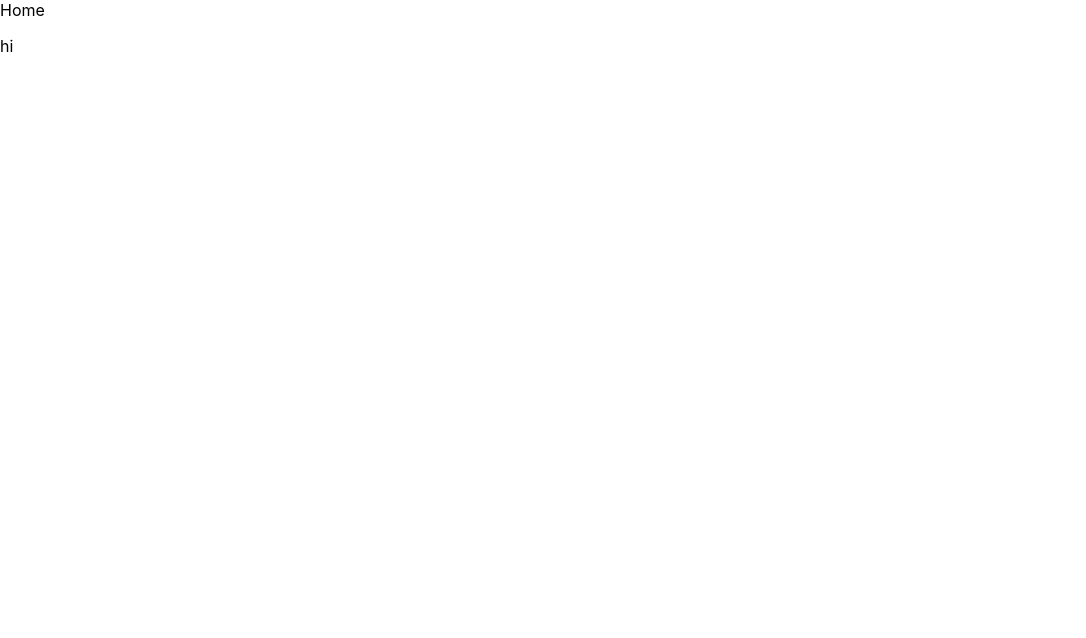
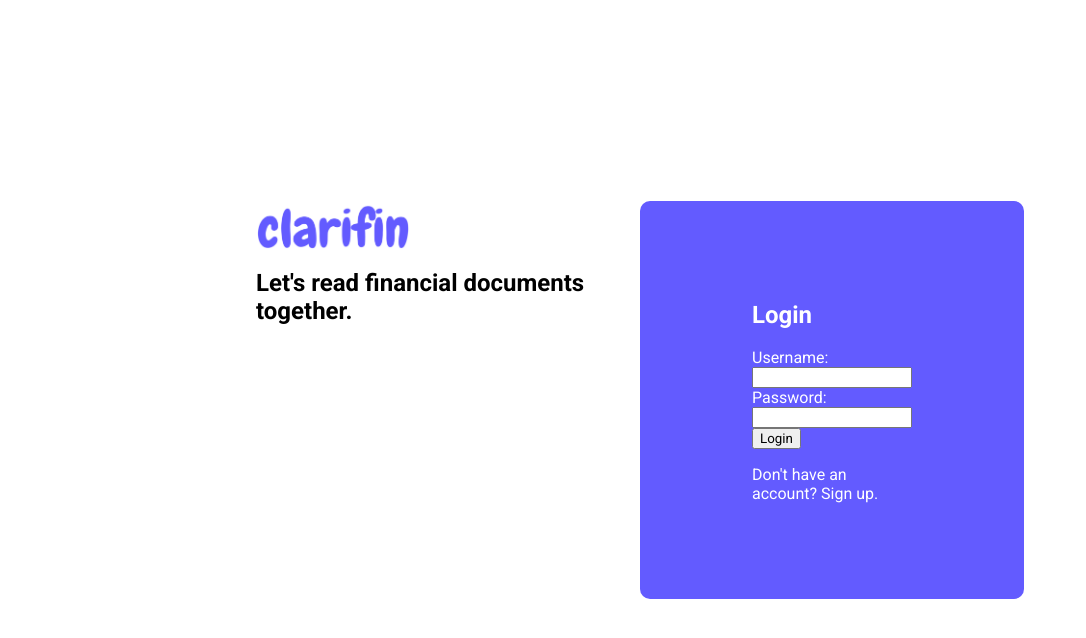
Before and after one commit to aarnavgautam/clarifin-ai, a React (Create React App) app in the folder my-app/: page / in a window 1280 px wide. Shown: the top 638 px of the page, without its empty margins (0-1086 px from the left). Built offline with nearby package versions, Linux system fonts and the light colour scheme.

Commit message:
add: home pg

```diff
--- a/my-app/public/index.html
+++ b/my-app/public/index.html
@@ -1,6 +1,11 @@
 <!DOCTYPE html>
 <html lang="en">
   <head>
+    <!-- add fonts -->
+    <link rel="preconnect" href="https://fonts.googleapis.com">
+    <link rel="preconnect" href="https://fonts.gstatic.com" crossorigin>
+    <link href="https://fonts.googleapis.com/css2?family=Roboto:ital,wght@0,100;0,300;0,400;0,500;0,700;0,900;1,100;1,300;1,400;1,500;1,700;1,900&display=swap" rel="stylesheet">
+
     <meta charset="utf-8" />
     <link rel="icon" href="%PUBLIC_URL%/favicon.ico" />
     <meta name="viewport" content="width=device-width, initial-scale=1" />
@@ -24,7 +29,7 @@
       work correctly both with client-side routing and a non-root public URL.
       Learn how to configure a non-root public URL by running `npm run build`.
     -->
-    <title>React App</title>
+    <title>Clarifin</title>
   </head>
   <body>
     <noscript>You need to enable JavaScript to run this app.</noscript>
--- a/my-app/src/App.css
+++ b/my-app/src/App.css
@@ -1,38 +1,8 @@
-.App {
-  text-align: center;
+* {
+  font-family: Roboto;
 }
 
-.App-logo {
-  height: 40vmin;
-  pointer-events: none;
+html, body {
+  height: 100%;
+  margin: 0;
 }
-
-@media (prefers-reduced-motion: no-preference) {
-  .App-logo {
-    animation: App-logo-spin infinite 20s linear;
-  }
-}
-
-.App-header {
-  background-color: #282c34;
-  min-height: 100vh;
-  display: flex;
-  flex-direction: column;
-  align-items: center;
-  justify-content: center;
-  font-size: calc(10px + 2vmin);
-  color: white;
-}
-
-.App-link {
-  color: #61dafb;
-}
-
-@keyframes App-logo-spin {
-  from {
-    transform: rotate(0deg);
-  }
-  to {
-    transform: rotate(360deg);
-  }
-}
--- a/my-app/src/pages/home/Home.css
+++ b/my-app/src/pages/home/Home.css
@@ -0,0 +1,33 @@
+
+.home_container {
+    display: flex;
+    justify-content: center;
+    align-items: center;
+    height: 100vh;
+}
+
+.home_content{
+    display: flex;
+    flex-direction: row;
+    margin: 20%;
+
+
+}
+
+.home_logo {
+    width: 40%;
+}
+
+.home_title {
+    display: flex;
+    flex-direction: column;
+}
+
+.home_login {
+    background-color: #635BFF;
+    padding: 5em;
+    border-radius: 10px;
+    padding-right: 7em;
+    padding-left: 7em;
+    color: white;
+}
--- a/my-app/src/pages/home/Home.tsx
+++ b/my-app/src/pages/home/Home.tsx
@@ -1,12 +1,43 @@
 import React from 'react'
+import './Home.css';
+
+import purpleLogo from '../../assets/purple_logo.png';
 
 const Home = () => {
   return (
-    <div>
-      Home
+    <section className = "home_container animated_background">
+      <div className = "home_content">
+        <div className = "home_title">
+        <img src = {purpleLogo} className = "home_logo"/>
+          <h2>Let's read financial documents together.</h2>
+        </div>
 
-    <p>hi</p>
-    </div>
+        <div className="home_login">
+            <h2>Login</h2>
+            <form>
+                <div>
+                    <label htmlFor="username">Username:</label>
+                    <input
+                        type="text"
+                        id="username"
+                        required
+                    />
+                </div>
+                <div>
+                    <label htmlFor="password">Password:</label>
+                    <input
+                        type="password"
+                        id="password"
+                        required
+                    />
+                </div>
+                <button type="submit">Login</button>
+                <p>Don't have an account? Sign up.</p>
+            </form>
+        </div>
+      </div>
+
+    </section>
 
   )
 }
```
Also changed, not shown: my-app/src/assets/logo_white.png (added), my-app/src/assets/purple_logo.png (added).
